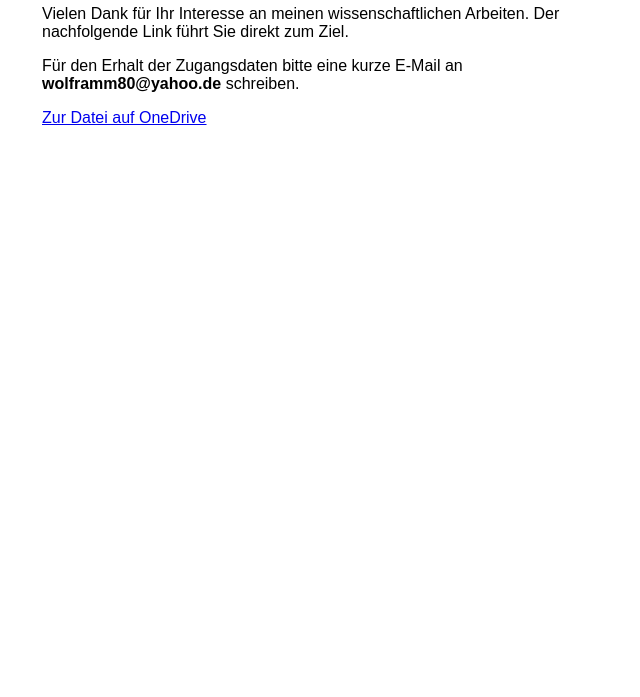
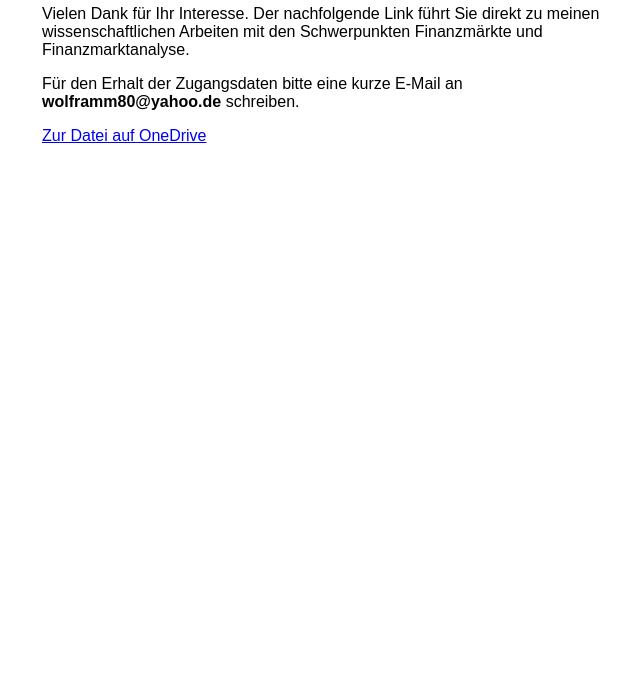
Before and after one commit to TWolframm/TWolframm.github.io, a plain HTML site: page index.html in a window 1280 px wide. Shown: the part 103-800 px from the top of the page, without its empty margins (298-938 px from the left). Drawn offline with Linux system fonts and the light colour scheme.

Commit message:
Update index.html

```diff
--- a/index.html
+++ b/index.html
@@ -6,7 +6,7 @@
 </head>
 <body style="font-family: Arial, sans-serif; padding: 40px; max-width: 600px; margin: auto;">
   <h2>Herzlich Willkommen!</h2>
-  <p>Vielen Dank für Ihr Interesse an meinen wissenschaftlichen Arbeiten. Der nachfolgende Link führt Sie direkt zum Ziel.</p>
+  <p>Vielen Dank für Ihr Interesse. Der nachfolgende Link führt Sie direkt zu meinen wissenschaftlichen Arbeiten mit den Schwerpunkten Finanzmärkte und Finanzmarktanalyse.</p>
   <p>Für den Erhalt der Zugangsdaten bitte eine kurze E-Mail an <strong>wolframm80@yahoo.de</strong> schreiben.</p>
   <p><a href="https://1drv.ms/f/c/66d487a494940e2f/EkClqNHU6t9DsE9Helkv-OABI_GtesW92u_1YJtZVabcQA" target="_blank">Zur Datei auf OneDrive</a></p>
 </body>
```
